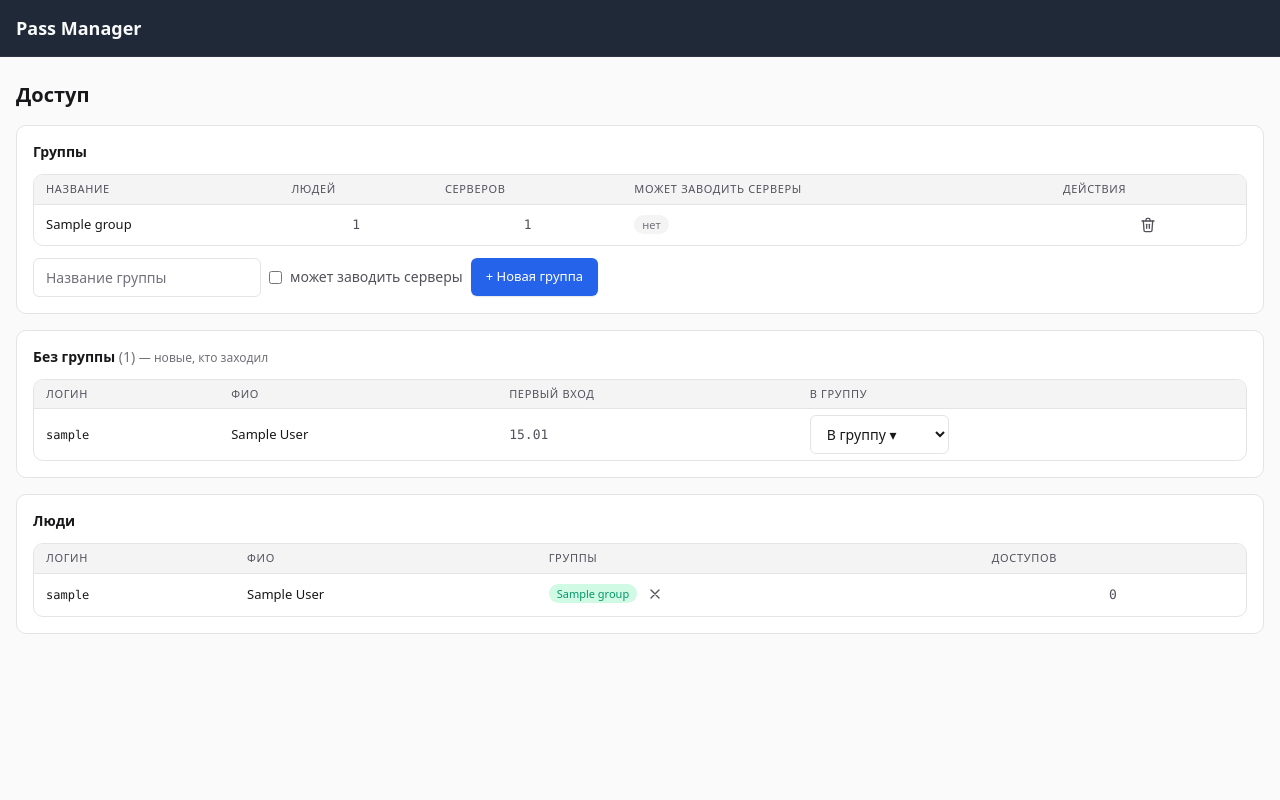
After one commit to aleksandrgrn/pass-manager, a Flask app: template app/templates/access/index.html in a window 1280 px wide. The commit adds this page. Run offline with Flask 3, Linux system fonts and the light colour scheme; the template is opened without the code that fills it: most values are stand-ins (such as "Sample title", 1, 10 or a date in 2020); parts of the project's set-up code (start-up, migrations or seed data) failed here and were passed over; some libraries are stand-ins or nearby versions.

Commit message:
feat(track-c-B1): экран управления группами и пустое состояние
Закрывает срез B1. До этого коммита система была в нерабочем состоянии:
группы существовали в модели, но создать их было негде, поэтому админ не
видел ни одного сервера и не мог завести новый.

Экран «Доступ» (B1.3), только для суперадмина:
  - блок «Группы»: счётчики людей и серверов, переключатель «может
    заводить серверы» (Р6), создание и удаление
  - блок «Без группы»: кто заходил, но не приписан (Р8)
  - блок «Люди»: группы человека и число активных выдач
  - все шесть маршрутов под role_required('superadmin'), на каждый есть
    тест на 403

Пустое состояние (B1.4): человек без групп видит «У вас нет доступа к
серверам», а не «Нет записей» — это разные ситуации.

Правка тестовой обвязки: фикстура app держит один app_context на весь
тест, а flask_login кэширует пользователя в g._login_user, поэтому второй
логин в том же тесте молча не срабатывал. Сброс кэша перенесён в
before_request — лечение на каждый запрос, а не только на вход.

Живая проверка в браузере (13/13): весь набор тестов гоняется с
WTF_CSRF_ENABLED=False, поэтому прохождение HTMX-мутаций на живом
приложении тестами не доказывается в принципе. Прогнал все шесть с
включённым CSRF — ни одного ответа >= 400. Обе темы совпадают по вёрстке.

Исполнял Sonnet-субагент по спецификации, аудит и правки мои.
Тесты: 202 → 219.

Дизайн: specs/track-c-access-design.md (Р1-Р12)

```diff
--- a/app/__init__.py
+++ b/app/__init__.py
@@ -116,10 +116,12 @@ def create_app(config_name=None):
     from app.auth.views import auth_bp
     from app.servers.views import servers_bp
     from app.provisioning.views import provisioning_bp
+    from app.access.views import access_bp
 
     app.register_blueprint(auth_bp, url_prefix='/auth')
     app.register_blueprint(servers_bp, url_prefix='/servers')
     app.register_blueprint(provisioning_bp, url_prefix='/provisioning')
+    app.register_blueprint(access_bp, url_prefix='/access')
 
     # Root redirect to servers list
     from flask import redirect, url_for
--- /dev/null
+++ b/app/templates/access/_blocks.html
@@ -0,0 +1,155 @@
+{# Три блока экрана «Доступ» (specs/track-c-access-design.md, «Экраны», superadmin).
+   Рендерится и как часть access/index.html, и напрямую вьюхами-мутациями
+   (HTMX-подмена #access-content целиком) — состояние блоков взаимозависимо. #}
+
+{% if error %}
+<p class="text-danger text-sm">{{ error }}</p>
+{% endif %}
+
+<div class="flex flex-col gap-4">
+
+    <!-- Группы -->
+    <div class="card p-4">
+        <h2 class="text-sm font-semibold text-ink mb-3">Группы</h2>
+        <div class="table-wrap">
+            <table class="tbl min-w-full">
+                <thead>
+                    <tr>
+                        <th>Название</th>
+                        <th class="text-center">Людей</th>
+                        <th class="text-center">Серверов</th>
+                        <th>Может заводить серверы</th>
+                        <th class="text-center">Действия</th>
+                    </tr>
+                </thead>
+                <tbody>
+                    {% for group in groups %}
+                    <tr>
+                        <td class="font-medium text-ink">{{ group.name }}</td>
+                        <td class="cell-num text-center">{{ group.memberships|length }}</td>
+                        <td class="cell-num text-center">{{ group.servers|length }}</td>
+                        <td>
+                            <button hx-post="{{ url_for('access.toggle_group_create', group_id=group.id) }}"
+                                    hx-target="#access-content" hx-swap="innerHTML"
+                                    class="pill {% if group.can_create_servers %}on{% else %}off{% endif %}">
+                                {{ 'да' if group.can_create_servers else 'нет' }}
+                            </button>
+                        </td>
+                        <td class="text-center">
+                            <div class="row-actions">
+                                <button hx-post="{{ url_for('access.delete_group', group_id=group.id) }}"
+                                        hx-target="#access-content" hx-swap="innerHTML"
+                                        hx-confirm="Удалить группу «{{ group.name }}»? Серверы останутся, но станут ничьими."
+                                        class="icon-btn danger" aria-label="Удалить группу {{ group.name }}" title="Удалить">
+                                    <svg viewBox="0 0 24 24" fill="none" stroke="currentColor" stroke-width="2" stroke-linecap="round" stroke-linejoin="round"><polyline points="3 6 5 6 21 6"/><path d="M19 6l-1 14a2 2 0 0 1-2 2H8a2 2 0 0 1-2-2L5 6"/><path d="M10 11v6"/><path d="M14 11v6"/><path d="M9 6V4a2 2 0 0 1 2-2h2a2 2 0 0 1 2 2v2"/></svg>
+                                </button>
+                            </div>
+                        </td>
+                    </tr>
+                    {% else %}
+                    <tr>
+                        <td colspan="5" class="text-center text-faint" style="padding: 24px 12px;">Групп ещё нет</td>
+                    </tr>
+                    {% endfor %}
+                </tbody>
+            </table>
+        </div>
+
+        <form hx-post="{{ url_for('access.create_group') }}" hx-target="#access-content" hx-swap="innerHTML"
+              class="mt-3 flex flex-wrap items-center gap-2">
+            <input type="text" name="name" class="field w-auto" placeholder="Название группы" required>
+            <label class="inline-flex items-center gap-2 text-sm text-muted">
+                <input type="checkbox" name="can_create_servers">
+                может заводить серверы
+            </label>
+            <button type="submit" class="btn primary">+ Новая группа</button>
+        </form>
+    </div>
+
+    <!-- Без группы -->
+    <div class="card p-4">
+        <h2 class="text-sm font-semibold text-ink mb-3">
+            Без группы <span class="text-faint font-normal">({{ groupless_users|length }})</span>
+            <span class="text-faint font-normal text-xs">— новые, кто заходил</span>
+        </h2>
+        {% if groupless_users %}
+        <div class="table-wrap">
+            <table class="tbl min-w-full">
+                <thead>
+                    <tr>
+                        <th>Логин</th>
+                        <th>ФИО</th>
+                        <th>Первый вход</th>
+                        <th>В группу</th>
+                    </tr>
+                </thead>
+                <tbody>
+                    {% for user in groupless_users %}
+                    <tr>
+                        <td class="cell-mono">{{ user.username }}</td>
+                        <td>{{ user.display_name or '—' }}</td>
+                        <td class="cell-num">{{ user.created_at.strftime('%d.%m') if user.created_at else '—' }}</td>
+                        <td>
+                            <select name="group_id" class="field w-auto"
+                                    hx-post="{{ url_for('access.add_membership', user_id=user.id) }}"
+                                    hx-target="#access-content" hx-swap="innerHTML">
+                                <option value="">В группу ▾</option>
+                                {% for group in groups %}
+                                <option value="{{ group.id }}">{{ group.name }}</option>
+                                {% endfor %}
+                            </select>
+                        </td>
+                    </tr>
+                    {% endfor %}
+                </tbody>
+            </table>
+        </div>
+        {% else %}
+        <p class="text-faint text-sm">Нет новых людей без группы.</p>
+        {% endif %}
+    </div>
+
+    <!-- Люди -->
+    <div class="card p-4">
+        <h2 class="text-sm font-semibold text-ink mb-3">Люди</h2>
+        <div class="table-wrap">
+            <table class="tbl min-w-full">
+                <thead>
+                    <tr>
+                        <th>Логин</th>
+                        <th>ФИО</th>
+                        <th>Группы</th>
+                        <th class="text-center">Доступов</th>
+                    </tr>
+                </thead>
+                <tbody>
+                    {% for user in member_users %}
+                    <tr>
+                        <td class="cell-mono">{{ user.username }}</td>
+                        <td>{{ user.display_name or '—' }}</td>
+                        <td>
+                            {% for m in user.group_memberships %}
+                            <span class="inline-flex items-center gap-1 mr-1 mb-0.5">
+                                <span class="pill on">{{ m.group.name }}</span>
+                                <button hx-post="{{ url_for('access.remove_membership', user_id=user.id, group_id=m.group_id) }}"
+                                        hx-target="#access-content" hx-swap="innerHTML"
+                                        hx-confirm="Вывести {{ user.username }} из «{{ m.group.name }}»?"
+                                        class="icon-btn danger" aria-label="Вывести {{ user.username }} из {{ m.group.name }}" title="Вывести из группы">
+                                    <svg viewBox="0 0 24 24" fill="none" stroke="currentColor" stroke-width="2" stroke-linecap="round"><path d="M18 6 6 18M6 6l12 12"/></svg>
+                                </button>
+                            </span>
+                            {% endfor %}
+                        </td>
+                        <td class="cell-num text-center">{{ active_grants_by_user.get(user.id, 0) }}</td>
+                    </tr>
+                    {% else %}
+                    <tr>
+                        <td colspan="4" class="text-center text-faint" style="padding: 24px 12px;">Нет записей</td>
+                    </tr>
+                    {% endfor %}
+                </tbody>
+            </table>
+        </div>
+    </div>
+
+</div>
--- /dev/null
+++ b/app/templates/access/index.html
@@ -0,0 +1,10 @@
+{% extends 'base.html' %}
+{% block title %}Доступ — Pass Manager{% endblock %}
+{% block content %}
+<div class="flex flex-col gap-4">
+    <h1 class="text-xl font-semibold text-ink">Доступ</h1>
+    <div id="access-content">
+        {% include 'access/_blocks.html' %}
+    </div>
+</div>
+{% endblock %}
--- a/app/templates/base.html
+++ b/app/templates/base.html
@@ -240,6 +240,9 @@
                 {% if current_user.is_authenticated %}
                 <span class="nav-sep text-sm hidden sm:inline">|</span>
                 <a href="{{ url_for('servers.list_servers') }}" class="nav-link text-sm hidden sm:inline">Серверы</a>
+                {% if current_user.is_superadmin %}
+                <a href="{{ url_for('access.index') }}" class="nav-link text-sm hidden sm:inline">Доступ</a>
+                {% endif %}
                 {% endif %}
             </div>
             <div class="flex items-center space-x-4 text-sm">
--- a/app/templates/servers/list.html
+++ b/app/templates/servers/list.html
@@ -63,7 +63,9 @@
                 {% include 'servers/_row.html' %}
                 {% else %}
                 <tr>
-                    <td colspan="13" class="text-center text-faint" style="padding: 24px 12px;">Нет записей</td>
+                    <td colspan="13" class="text-center text-faint" style="padding: 24px 12px;">
+                        {% if no_group_access %}У вас нет доступа к серверам. Обратитесь к администратору.{% else %}Нет записей{% endif %}
+                    </td>
                 </tr>
                 {% endfor %}
             </tbody>
```
Also changed, not shown: app/access/views.py (added, +148 -0 lines), app/servers/views.py (+7 -0 lines), tests/conftest.py (+11 -1 lines), tests/test_access_screen_b1.py (added, +196 -0 lines), tests/test_visibility_b1.py (+22 -0 lines).
